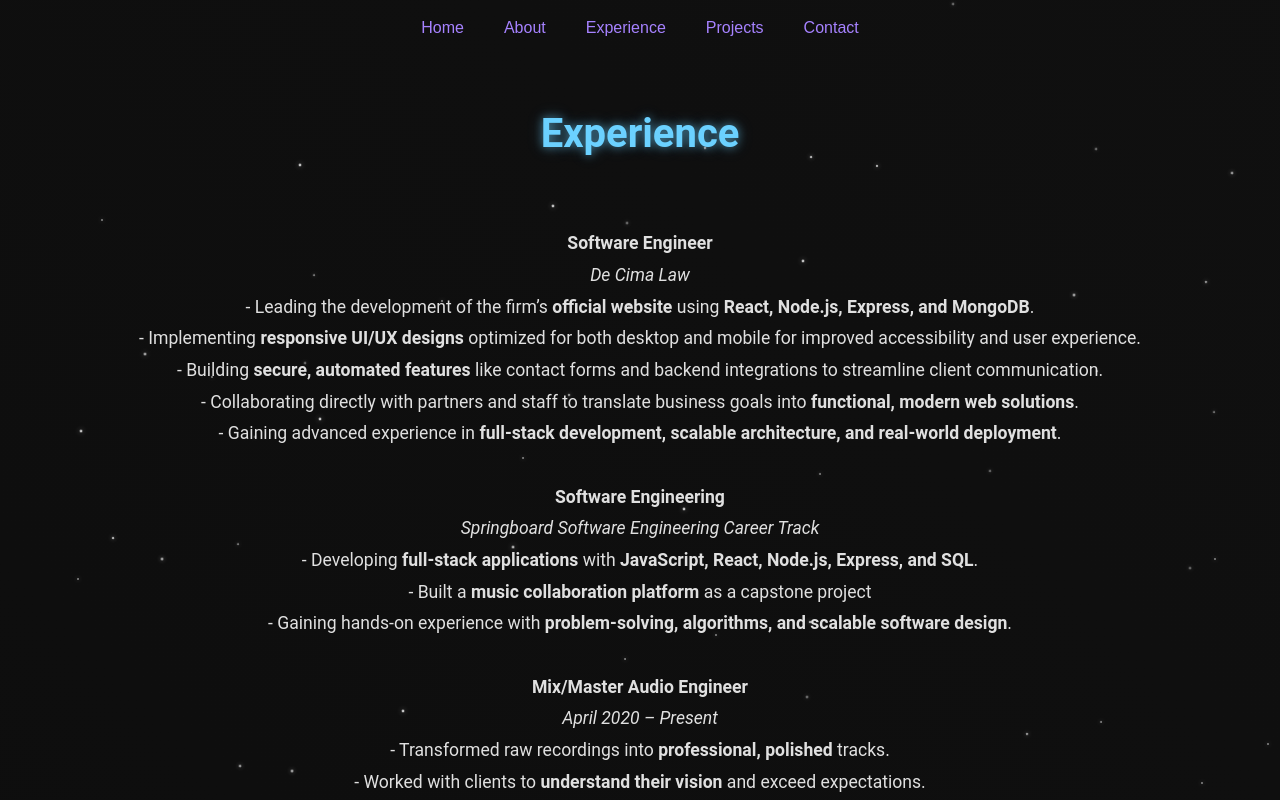
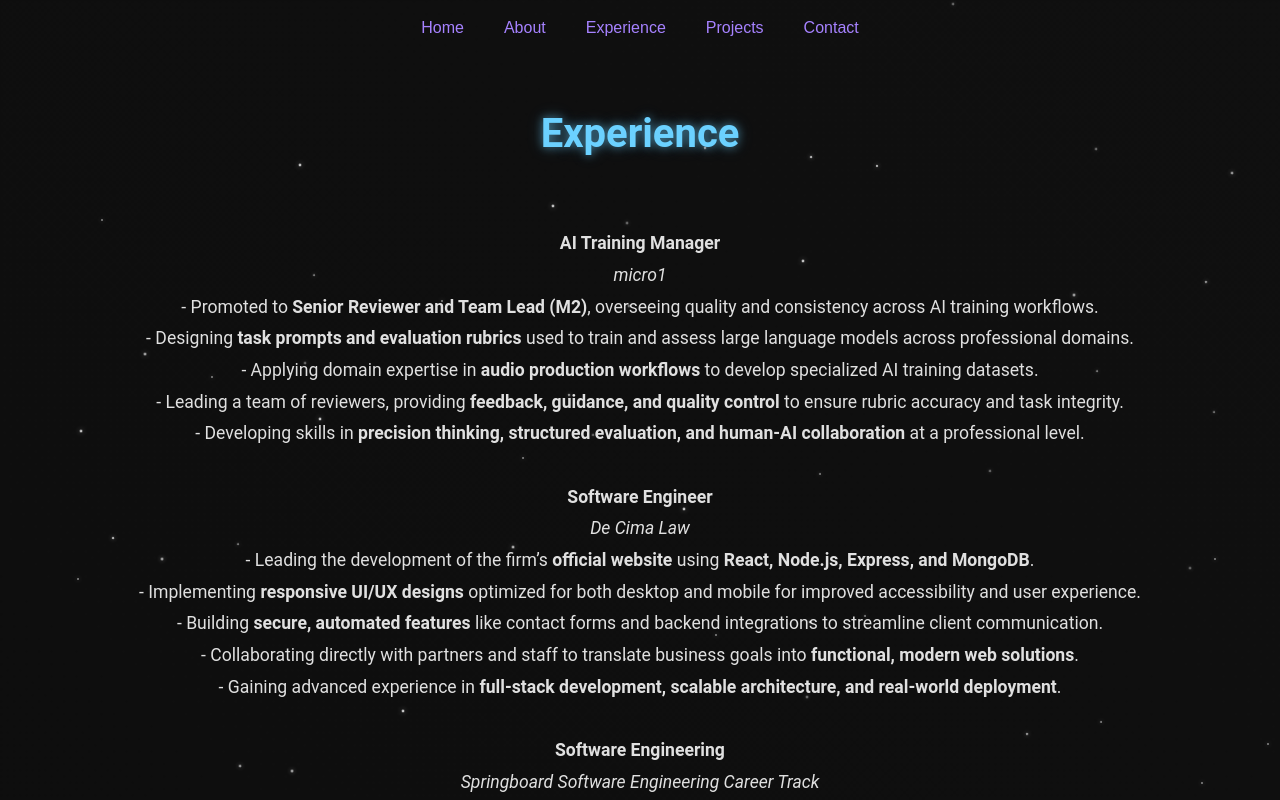
Before and after one commit to nandodecima/portfolio-website, a React (Vite) app: page /experience in a window 1280 px wide. Shown: the top 800 px of the page. Built offline with nearby package versions, Linux system fonts and the light colour scheme.

Commit message:
Update Experience.jsx

```diff
--- a/src/components/Experience.jsx
+++ b/src/components/Experience.jsx
@@ -8,6 +8,14 @@ const Experience = () => {
       <h1>Experience</h1>
       <p>
       <p>
+         <strong>AI Training Manager</strong><br />
+        <em>micro1</em><br />
+        - Promoted to <strong>Senior Reviewer and Team Lead (M2)</strong>, overseeing quality and consistency across AI training workflows.<br />
+        - Designing <strong>task prompts and evaluation rubrics</strong> used to train and assess large language models across professional domains.<br />
+        - Applying domain expertise in <strong>audio production workflows</strong> to develop specialized AI training datasets.<br />
+        - Leading a team of reviewers, providing <strong>feedback, guidance, and quality control</strong> to ensure rubric accuracy and task integrity.<br />
+        - Developing skills in <strong>precision thinking, structured evaluation, and human-AI collaboration</strong> at a professional level.<br />
+        <br />
       <strong>Software Engineer</strong><br />
         <em>De Cima Law</em><br />
         - Leading the development of the firm’s <strong>official website</strong> using <strong>React, Node.js, Express, and MongoDB</strong>.<br />
```
